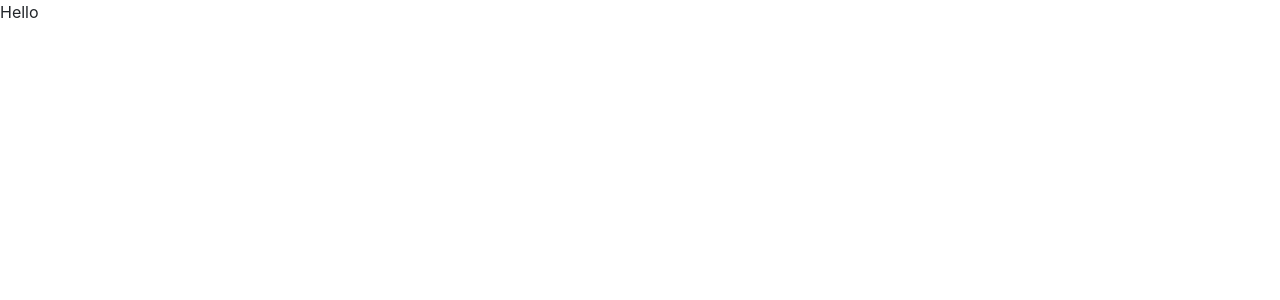
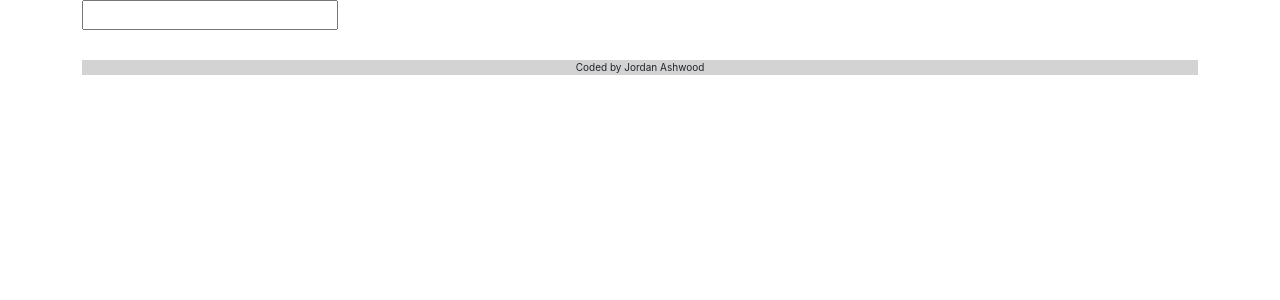
Before and after one commit to jordanashwood/dictionary-ashwood, a React (Create React App) app: page / in a window 1280 px wide. Shown: the top 300 px of the page. Built offline with nearby package versions, Linux system fonts and the light colour scheme.

Commit message:
Setup Search Function and add footer

```diff
--- a/src/App.css
+++ b/src/App.css
@@ -0,0 +1,5 @@
+footer {
+  background-color: lightgray;
+  margin: 30px 0;
+  font-size: 10px;
+}
--- a/src/App.js
+++ b/src/App.js
@@ -1,11 +1,16 @@
 import "./App.css";
+import Dictionary from "./Dictionary";
 
-function App() {
+export default function App() {
   return (
     <div className="App">
-      <header className="App-header">Hello</header>
+      <div className="container">
+        <header className="App-header"></header>
+        <main>
+          <Dictionary />
+        </main>
+        <footer className="text-center">Coded by Jordan Ashwood</footer>
+      </div>
     </div>
   );
 }
-
-export default App;
--- /dev/null
+++ b/src/Dictionary.css
@@ -0,0 +1,2 @@
+.Dictionary {
+}
--- /dev/null
+++ b/src/Dictionary.js
@@ -0,0 +1,23 @@
+import React, { useState } from "react";
+import "./Dictionary.css";
+
+export default function Dictionary() {
+  let [keyword, setKeyword] = useState("");
+
+  function search(event) {
+    event.preventDefault();
+    alert(`Searching for ${keyword} definition...`);
+  }
+
+  function handleKeywordChange(event) {
+    setKeyword(event.target.value);
+  }
+
+  return (
+    <div className="Dictionary">
+      <form onSubmit={search}>
+        <input type="search" onChange={handleKeywordChange} />
+      </form>
+    </div>
+  );
+}
```
